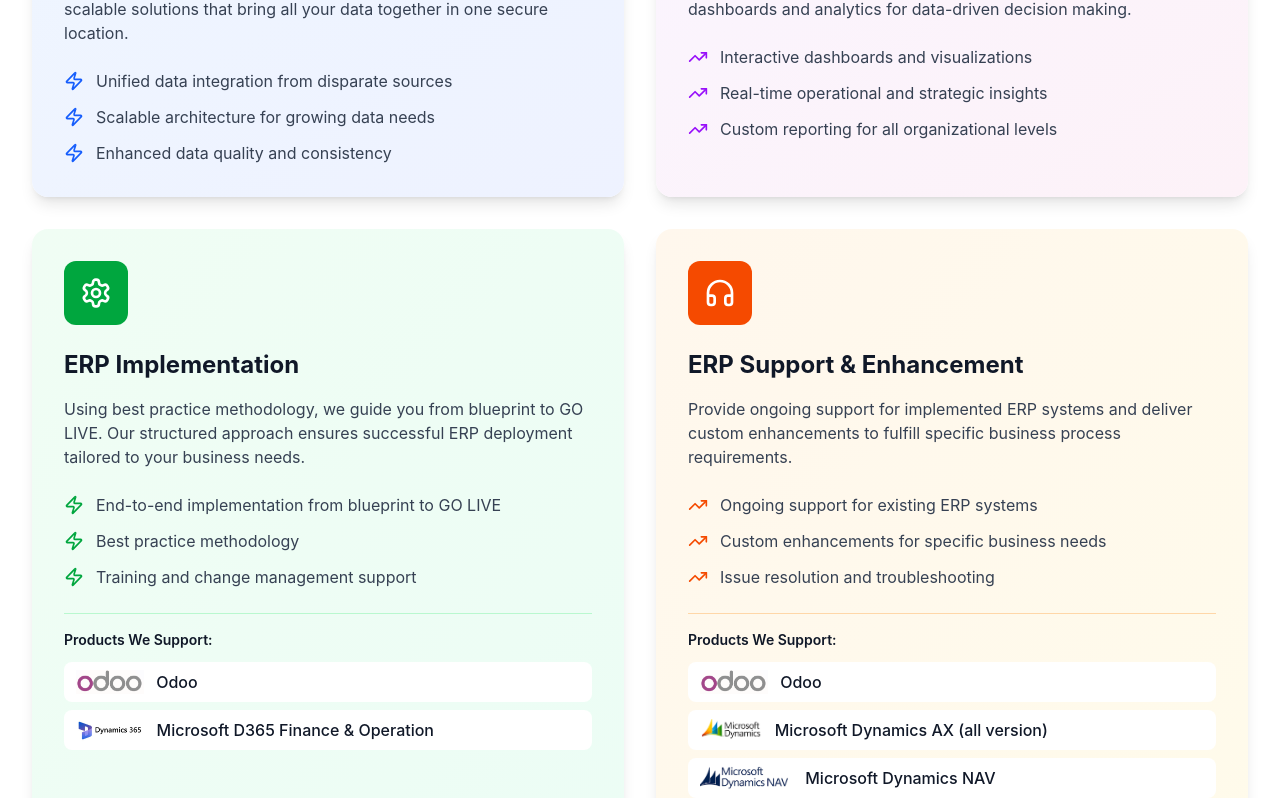
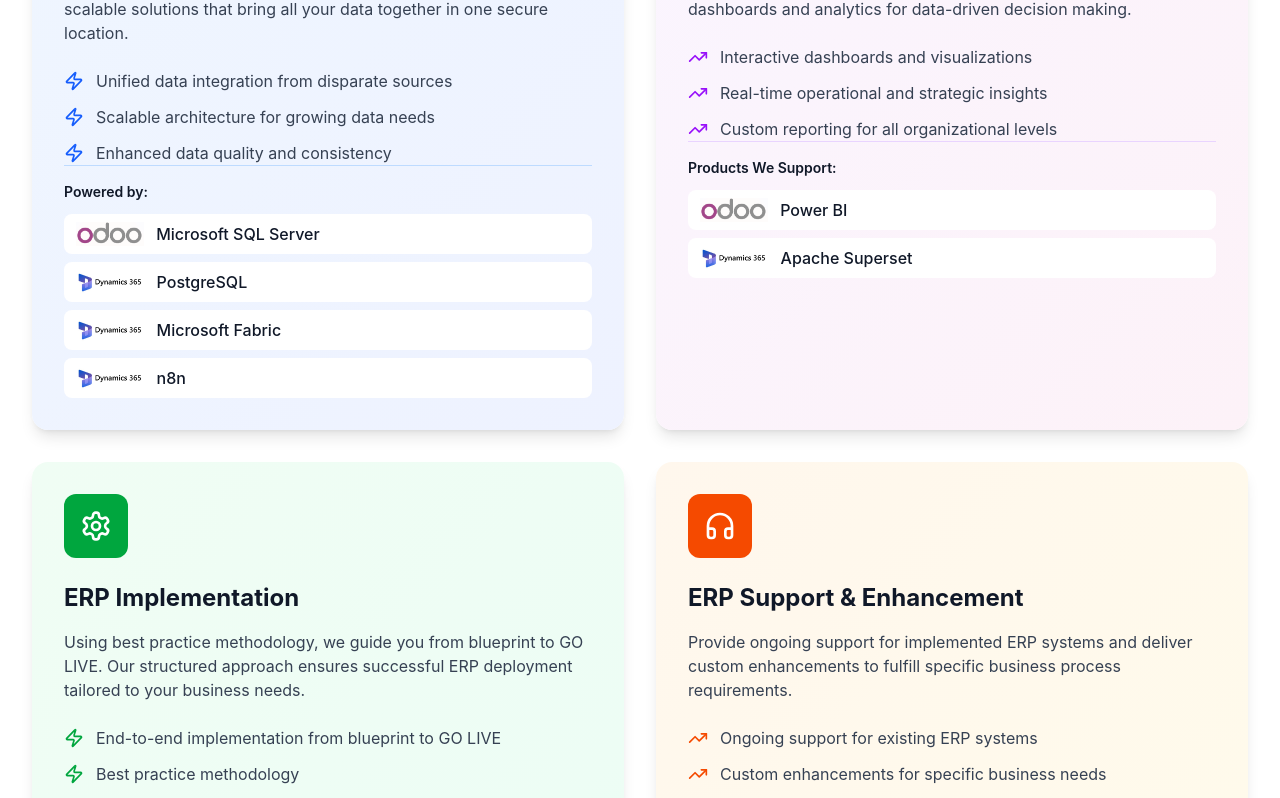
Before and after one commit to MSID-consulting/MSID-website-figma, a React (Vite) app: page / in a window 1280 px wide. Shown: the part 1073-1871 px from the top of the page. Built offline with nearby package versions, Linux system fonts and the light colour scheme.

Commit message:
Test add product

```diff
--- a/src/app/components/Footer.tsx
+++ b/src/app/components/Footer.tsx
@@ -58,6 +58,12 @@
           <div>
             <h3 className="text-white font-semibold mb-4">Products</h3>
             <ul className="space-y-2 text-sm">
+              <li>Microsoft SQL Server</li>
+              <li>PostgreSQL</li>
+              <li>n8n</li>
+              <li>Microsoft Fabric</li>
+              <li>PowerBI</li>
+              <li>Apache Superset</li>
               <li>Odoo</li>
               <li>Microsoft Dynamics AX</li>
               <li>Microsoft Dynamics NAV</li>
--- a/src/app/components/Services.tsx
+++ b/src/app/components/Services.tsx
@@ -44,6 +44,27 @@
                 <span className="text-gray-700">Enhanced data quality and consistency</span>
               </li>
             </ul>
+            <div className="border-t border-blue-200 pt-4">
+              <p className="text-sm font-semibold text-gray-900 mb-3">Powered by:</p>
+              <div className="space-y-2">
+                <div className="flex items-center gap-3 bg-white rounded-lg px-3 py-2">
+                  <img src={odooLogo} alt="Microsoft SQL Server" className="h-6 object-contain" />
+                  <span className="text-gray-900 font-medium">Microsoft SQL Server</span>
+                </div>
+                <div className="flex items-center gap-3 bg-white rounded-lg px-3 py-2">
+                  <img src={d365Logo} alt="PostgreSQL" className="h-6 object-contain" />
+                  <span className="text-gray-900 font-medium">PostgreSQL</span>
+                </div>
+                <div className="flex items-center gap-3 bg-white rounded-lg px-3 py-2">
+                  <img src={d365Logo} alt="Microsoft Fabric" className="h-6 object-contain" />
+                  <span className="text-gray-900 font-medium">Microsoft Fabric</span>
+                </div>
+                <div className="flex items-center gap-3 bg-white rounded-lg px-3 py-2">
+                  <img src={d365Logo} alt="n8n" className="h-6 object-contain" />
+                  <span className="text-gray-900 font-medium">n8n</span>
+                </div>
+              </div>
+            </div>
           </div>
 
           {/* Service 2 */}
@@ -72,6 +93,19 @@
                 <span className="text-gray-700">Custom reporting for all organizational levels</span>
               </li>
             </ul>
+            <div className="border-t border-purple-200 pt-4">
+              <p className="text-sm font-semibold text-gray-900 mb-3">Products We Support:</p>
+              <div className="space-y-2">
+                <div className="flex items-center gap-3 bg-white rounded-lg px-3 py-2">
+                  <img src={odooLogo} alt="Power BI" className="h-6 object-contain" />
+                  <span className="text-gray-900 font-medium">Power BI</span>
+                </div>
+                <div className="flex items-center gap-3 bg-white rounded-lg px-3 py-2">
+                  <img src={d365Logo} alt="Apache Superset" className="h-6 object-contain" />
+                  <span className="text-gray-900 font-medium">Apache Superset</span>
+                </div>
+              </div>
+            </div>
           </div>
 
           {/* Service 3 - ERP Implementation */}
```
